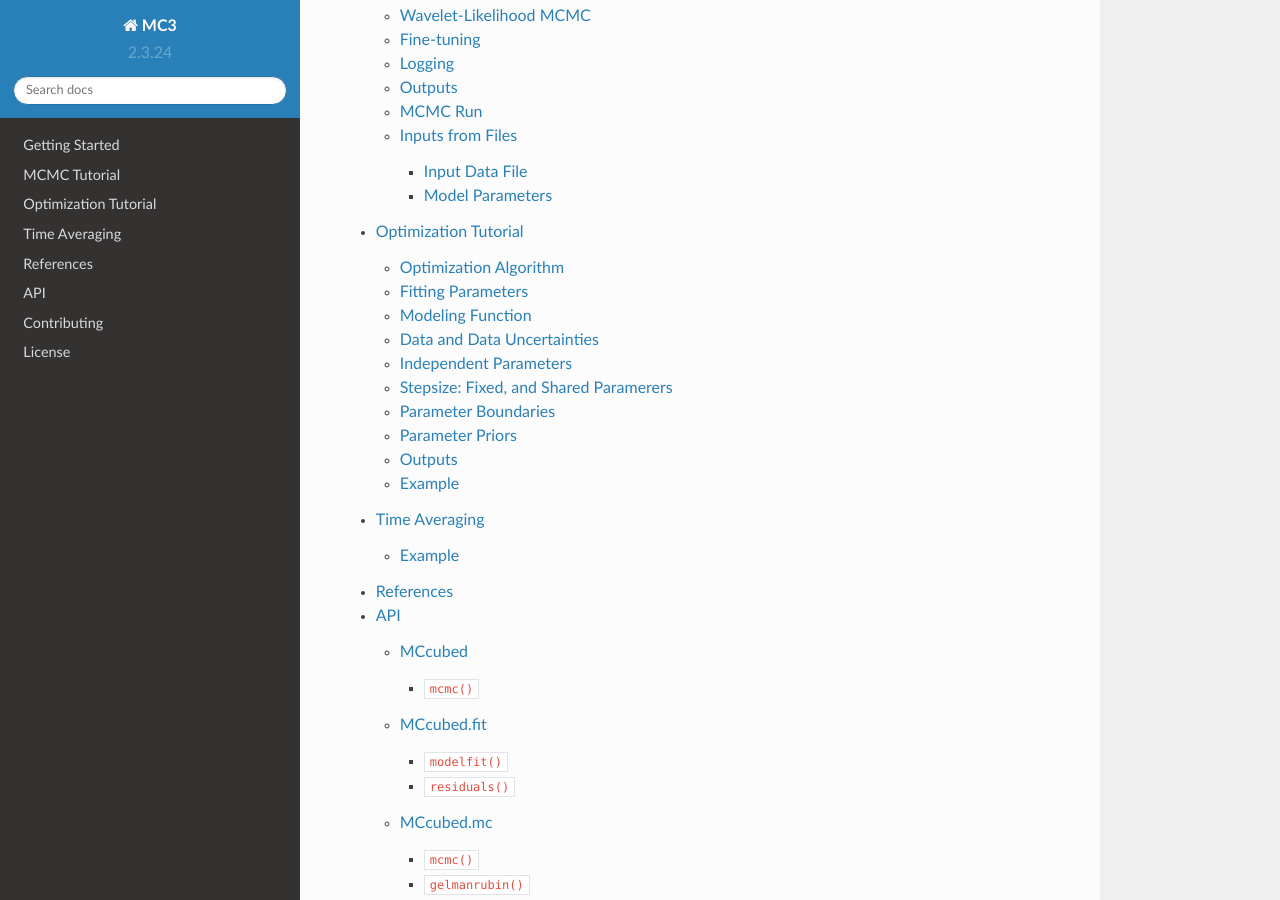
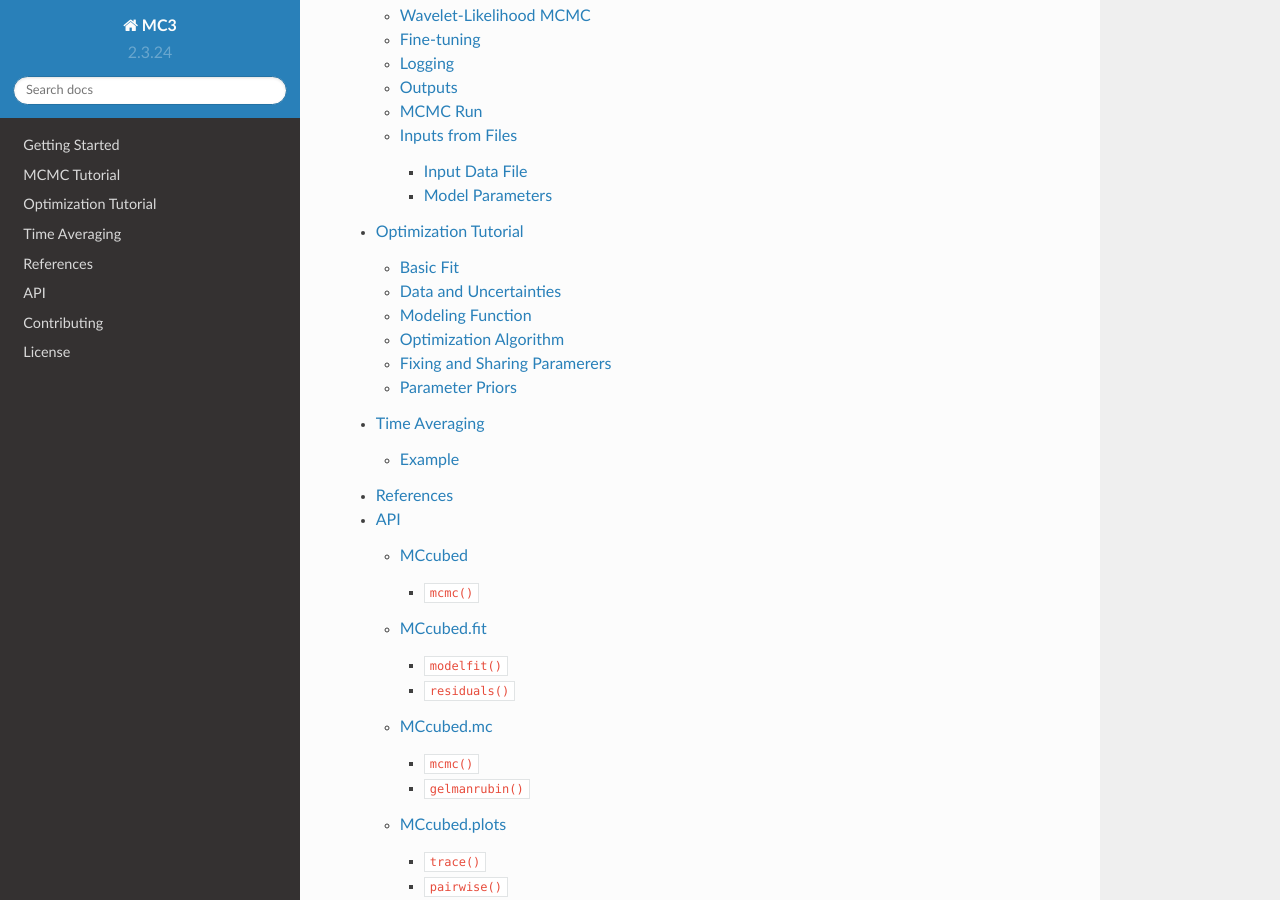
Before and after one commit to pcubillos/mc3, a Sphinx documentation site: the page built from docs/index.rst, in a window 1280 px wide and 900 px high, scrolled down 2162 px. Built offline with Sphinx 7.4.7 and the Read the Docs theme 2.0.0, drawn with Linux system fonts in a browser that asks for light colours; comment, search, counter and statistics services are not loaded; some of the changed lines change nothing that is shown.

Commit message:
Updated fitting tutorial docs.

```diff
--- a/docs/fit_tutorial.rst
+++ b/docs/fit_tutorial.rst
@@ -3,194 +3,215 @@
 Optimization Tutorial
 =====================
 
-The ``MCcubed.fit`` module provides the ``modelfit`` routine for
-model-fitting optimization through the least-squares
-Levenberg-Marquardt algorith.
+This tutorial describes ``MC3``'s optimization function ``mc3.fit()``,
+which provides model-fitting optimization through ``scipy.optimize``'s
+``leastsq`` (Levenberg-Marquardt) and ``least_squares`` (Trust Region
+Reflective) routines.
 
-``modelfit`` is a wrapper of ``scipy.optimize``'s ``leastsq`` and
-``least_squares`` routines, with additional features, including
-Gaussian-parameter priors, and sharing and fixing parameters.
-All ``modelfit`` arguments are identical to those of the MCMC.
+As additional features, one can include (two-sided) Gaussian priors,
+set shared parameters, and fix parameters.  The ``mc3.fit()`` arguments
+work similarly to those of the ``mc3.mcmc()`` function.
 
 
-Optimization Algorithm
-^^^^^^^^^^^^^^^^^^^^^^
+Basic Fit
+---------
 
-The ``lm`` argument (default: ``False``) determines the optimization
-algorithm.  If ``lm=True``, use the Levenberg-Marquardt algorithm (through
-``scipy.optimize.leastsq``).  If ``lm=False``, use the Trust Region
-Reflective algorithm (through ``scipy.optimize.least_squares``).
+This is the function's calling signature:
 
-Note that although LM is more efficient than TRF, LM does not support
-parameter boundaries.  A LM run will find the un-bounded
-best-fitting solution, regardless of ``pmin`` and ``pmax``.
+.. py:module:: MCcubed
 
-For the same reason, if the model parameters are not bounded (i.e.,
-``np.all(pmin==-np.inf)`` and ``np.all(pmax==np.inf)``), ``modelfit``
-will use the LM algorithm.
+.. py:function:: fit(params, func, data, uncert, indparams=[], pstep=None, pmin=None, pmax=None, prior=None, priorlow=None, priorup=None, leastsq='lm')
+    :noindex:
 
-Fitting Parameters
-^^^^^^^^^^^^^^^^^^
+In the most basic form, the user only needs to provide the fitting
+parameters and function, the data and :math:`1\sigma`-uncertainties
+arrays, (and any additional argument to the fitting function).  This
+will perform a Levenberg-Marquardt fit.  The function returns a
+dictionary containing the best-fitting parameters, chi-square, and
+model, and the output from the ``scipy`` optimizer.  See the example
+below:
 
-The ``params`` argument (required) contains the initial-guess values
-for the model fitting parameters.  The ``params`` argument must be
-a 1D float ndarray.
+.. np.random.seed(314)
+
+.. code-block:: python
+
+    import numpy as np
+    import mc3
+
+    def quad(p, x):
+        """Quadratic polynomial: y(x) = p0 + p1*x + p2*x^2"""
+        return p[0] + p[1]*x + p[2]*x**2.0
+
+    # Preamble (create a synthetic dataset, in a real scenario you would
+    # get your dataset from your own data analysis pipeline):
+    x  = np.linspace(0, 10, 1000)
+    p0 = [4.5, -2.4, 0.5]
+    y  = quad(p0, x)
+    uncert = np.sqrt(np.abs(y))
+    data   = y + np.random.normal(0, uncert)
+
+    # Fit the data:
+    output = mc3.fit([4.5, -2.0, 0.1], quad, data, uncert, indparams=[x])
+
+    print(list(output.keys()))
+    ['chisq', 'bestp', 'best_model', 'optimizer_res']
+
+    print(output['bestp'])
+    [ 4.56085134 -2.38922738  0.49434268]
+
+    print(output['chisq'])
+    1035.0055203471165
+
+    # Plot data and best-fitting model:
+    mc3.plots.modelfit(data, uncert, x, output['best_model'], nbins=100)
+
+.. image:: ./quad_fitting.png
+   :width: 75%
+
+
+Data and Uncertainties
+----------------------
+
+The ``data`` and ``uncert`` arguments are 1D arrays that set the data
+and :math:`1\sigma` uncertainties to be fit.
+
 
 Modeling Function
-^^^^^^^^^^^^^^^^^
-
-The ``func`` argument (required) defines the parameterized modeling function.
-The only requirement for the modeling function is that its arguments follow
-the same structure of the callable in ``scipy.optimize.leastsq``, i.e.,
-the first argument contains the list of fitting parameters.
-
-If func requires additional arguments, they can be provided through
-the ``indparams`` argument (see :ref:`indp`).
-Eventually, the modeling function could be called with the following command:
-
-``model = func(params, *indparams)``
+-----------------
 
 
-Data and Data Uncertainties
-^^^^^^^^^^^^^^^^^^^^^^^^^^^
+The ``func`` argument is a callable that defines the parameterized
+modeling function fitting the data.  The only requirement for the
+modeling function is that its arguments follow the same structure of
+the callable in ``scipy.optimize.leastsq``, i.e., the modeling
+function has to able to be called as: ``model = func(params,
+*indparams)``
 
-The ``data`` argument (required) defines the dataset to be fitted.
-This argument can be either a 1D float ndarray or the filename (a string)
-where the data array is located.
+The ``params`` argument is a 1D array containing the initial-guess
+values for the model fitting parameters.
 
-The ``uncert`` argument (required) defines the :math:`1\sigma` uncertainties
-of the ``data`` array.
-This argument can be either a 1D float ndarray (same length of ``data``) or the filename where the data uncertainties are located.
+The ``indparams`` argument (optional) contains any additional argument
+required by ``func``.
+
+.. note:: Even if there is only one additional argument to ``func``,
+    ``indparams`` must be defined as a list (as in the example
+    above).
+
+Optimization Algorithm
+----------------------
+
+Set ``leastsq='lm'`` to
+use the Levenberg-Marquardt algorithm (default) via `Scipy's leastsq
+<https://docs.scipy.org/doc/scipy/reference/generated/scipy.optimize.leastsq.html#scipy.optimize.leastsq>`_,
+or set ``leastsq='trf'`` to use the Trust Region Reflective algorithm
+via `Scipy's least_squares
+<https://docs.scipy.org/doc/scipy/reference/generated/scipy.optimize.least_squares.html#scipy.optimize.least_squares>`_.
+Fixed and shared-values apply during the optimization (see
+:ref:`behavior`), as well as the priors (see :ref:`priors`).
+
+.. note:: From the `scipy
+          <https://docs.scipy.org/doc/scipy/reference/generated/scipy.optimize.least_squares.html#scipy.optimize.least_squares>`_
+          documentation: Levenberg-Marquardt '*doesn't handle bounds*'
+          but is '*the most efficient method for small unconstrained
+          problems*'; whereas the Trust Region Reflective algorithm is
+          a '*Generally robust method, suitable for large sparse
+          problems with bounds*'.
 
 
-.. _indp:
+The ``pmin`` and ``pmax`` arguments set the parameter lower and upper
+boundaries for a ``trf`` optimization, e.g:
 
-Independent Parameters
-^^^^^^^^^^^^^^^^^^^^^^
+.. code-block:: python
 
-The ``indparams`` argument (optional) is a tuple (or list) that packs
-any additional arguments required by ``func``.
-Even if ``indparams`` consists of a single variable, it must be defined
-as a list or tuple.
+    # Fit with the 'trf' algorithm and bounded parameter space:
+    output = mc3.fit([4.5, -2.5, 0.5], quad, data, uncert, indparams=[x],
+        pmin=[4.4, -3.0, 0.4], pmax=[5.0, -2.0, 0.6], leastsq='trf')
 
 
-Stepsize: Fixed, and Shared Paramerers
-^^^^^^^^^^^^^^^^^^^^^^^^^^^^^^^^^^^^^^
+Fixing and Sharing Paramerers
+-----------------------------
 
-The ``stepsize`` argument (optional) is a 1D float ndarray,
-where each element correspond to one of the fitting parameters.
-For optimization, ``stepsize`` determines the free, fixed, and shared
-parameters.
-If the stepsize is positive (irrelevant of the value), the parameter is
-a free fitting parameter.
+The ``pstep`` argument (optional) allows the user to keep fitting
+parameters fixed or share their value with another parameter.
 
-To fix a parameter at the given initial-guess value,
-set the stepsize of the given parameter to :math:`0`.
+A positive ``pstep`` value leaves the parameter free, whereas a ``pstep``
+value of zero keeps the parameter fixed. For example:
 
-To copy the value from another parameter (free or fixed),
-set the stepsize equal to the negative index of the sharing
-parameter.
+
+.. code-block:: python
+
+    # (Following on the script above)
+    # Fit the data, keeping the first parameter fixed at 4.5:
+    output = mc3.fit([4.5, -2.0, 0.1], quad, data, uncert, indparams=[x],
+        pstep=[0.0, 1.0, 1.0])
+
+    print(output['bestp'])
+    [ 4.5        -2.35925975  0.49142448]
+
+A parameter can share the value from another parameter by setting a
+negative ``pstep``, where the value of ``pstep`` is equal to the
+negative index of the parameter to copy from. For example:
+
+.. code-block:: python
+
+    # (Though, it doesn't truly make sense for this model, let's pretend that the
+    #  first and second parameters must have the same value, make a dataset for it:)
+    p1 = [4.5, 4.5, 0.5]
+    y1 = quad(p1, x)
+    uncert1 = np.sqrt(np.abs(y1))
+    data1 = y1 + np.random.normal(0, uncert1)
+
+    # Fit the data, enforcing the second parameter equal to the first one:
+    output = mc3.fit([4.0, 4.0, 0.1], quad, data1, uncert1, indparams=[x],
+        pstep=[1.0, -1.0, 1.0])
+
+    print(output['bestp'])
+    [4.56119139 4.56119139 0.48737614]
 
 .. note:: Consider that in this case, contrary to Python standards,
-          the indexing starts counting from one instead of zero.  Thus,
-          for example, to share a value with that of the first parameter,
-          set the parameter's stepsize to :math:`-1`.
+          the ``pstep`` indexing starts counting from one instead of
+          zero (since negative zero is equal to zero).
 
-Parameter Boundaries
-^^^^^^^^^^^^^^^^^^^^
-
-The ``pmin`` and ``pmax`` arguments (optional) are 1D float ndarrays that
-set the lower and upper boundaries explored by the minimizer for each
-fitting parameter (same size of ``params``).
-The default values for each element of ``pmin`` and ``pmax`` are
-``-np.inf`` and ``+np.inf``, respectively.
 
 Parameter Priors
-^^^^^^^^^^^^^^^^
+----------------
 
 The ``prior``, ``priorlow``, and ``priorup`` arguments (optional) set the
 prior probability distributions of the fitting parameters.
 Each of these arguments is a 1D float ndarray.
 
-If a value of ``priorlow`` is :math:`0.0` (default) for a given parameter,
-the MCMC will apply a uniform non-informative prior:
+A ``priorlow`` value of zero (default) sets a uniform prior. This is
+appropriate when there is no prior knowledge of the value of a
+parameter :math:`\theta`:
 
 .. math::
    p(\theta) = \frac{1}{\theta_{\rm max} - \theta_{\rm min}},
-   :label: noninfprior
-
-.. note::
-
-   This is appropriate when there is no prior knowledge of the
-   value of :math:`\theta`.
 
 
-If ``priorlow`` is greater than  :math:`0.0` for a given parameter,
-the MCMC will apply a Gaussian informative prior:
+Positive values of ``priorlow`` and ``priorup`` set a Gaussian prior.
+This is typically used when a parameters has a previous estimate in
+the form of :math:`p(\theta) = {\theta_p\,}^{+\sigma_{\rm
+up}}_{-\sigma_\rm{lo}}`, where the
+values of ``prior``, ``priorlow`` and ``priorup`` define the prior
+value, lower, and upper :math:`1\sigma`
+uncertainties, respectively:
 
 .. math::
-   p(\theta) = \frac{1}{\sqrt{2\pi\sigma_{p}^{2}}}
-          \exp\left(\frac{-(\theta-\theta_{p})^{2}}{2\sigma_{p}^{2}}\right),
-   :label: gaussianprior
+   p(\theta) = A \exp\left(\frac{-(\theta-\theta_{p})^{2}}{2\sigma_{p}^{2}}\right),
 
-where ``prior`` sets the prior value :math:`\theta_{p}`, and
-``priorlow`` and ``priorup``
-set the lower and upper :math:`1\sigma` prior uncertainties,
-:math:`\sigma_{p}`, of the prior (depending if the proposed value
-:math:`\theta` is lower or higher than :math:`\theta_{p}`).
-
-
-Outputs
-^^^^^^^
-
-``modelfit`` returns four variables:
-
-- ``chisq`` (float) is the best-fitting chi-square value.
-- ``bestparams`` (1D float ndarray) is the array of best-fitting parameters,
-  including fixed and shared parameters.
-- ``bestmodel`` (1D float ndarray) is the best-fitting model found, i.e.,
-    ``func(bestparams, *indparams)``.
-- ``lsfit`` is the output from the ``scipy`` optimization routine.
-
-
-Example
-^^^^^^^
+where :math:`\sigma_{p}` adopts the value of :math:`\sigma_{\rm lo}` if :math:`\theta < \theta_p`, or :math:`\sigma_{\rm up}` otherwise.
+The leading factor is given by :math:`A = 2/(\sqrt{2\pi}(\sigma_{\rm up}+\sigma_{\rm lo}))` (see [Wallis2014]_).
 
 .. code-block:: python
 
-  import sys
-  import MCcubed as mc3  # Add path to mc3 if necessary
+    # (Following on the script above)
+    # Fit, imposing a Gaussian prior on the first parameter at 4.5 +/- 0.1,
+    # and leaving uniform priors for the rest:
+    prior    = np.array([ 4.5,  0.0,   0.0])
+    priorlow = np.array([ 0.1,  0.0,   0.0])
+    priorup  = np.array([ 0.1,  0.0,   0.0])
+    output = mc3.fit([4.5, -2.0, 0.1], quad, data, uncert, indparams=[x],
+        prior=prior, priorlow=priorlow, priorup=priorup)
 
-  # Get a modeling function (quadractic polynomial):
-  sys.path.append("./examples/models/")  # Set the appropriate path
-  from quadratic import quad
-
-  # Create a synthetic dataset using a quadratic polynomial curve:
-  x  = np.linspace(0, 10, 1000)         # Independent model variable
-  p0 = [3, -2.4, 0.5]                   # True-underlying model parameters
-  y  = quad(p0, x)                      # Noiseless model
-  uncert = np.sqrt(np.abs(y))           # Data points uncertainty
-  error  = np.random.normal(0, uncert)  # Noise for the data
-  data   = y + error                    # Noisy data set
-
-  # Array of initial-guess values of fitting parameters:
-  params   = np.array([ 20.0,  -2.0,   0.1])
-
-  func = quad
-
-  # indparams contains additional arguments of func (besides params):
-  indparams = [x]
-
-  params   = np.array([  1.0,   0.0,   0.3])
-  stepsize = np.array([  1.0,   1.0,   1.0])  # All model parameters free
-  pmin     = np.array([-10.0, -20.0, -10.0])  # Lower param boundaries
-  pmax     = np.array([ 40.0,  20.0,  10.0])  # Upper param boundaries
-  prior    = np.array([  0.0,   0.0,   0.0])
-  priorlow = np.array([  0.0,   0.0,   0.0])  # Flat priors
-  priorup  = np.array([  0.0,   0.0,   0.0])
-  # prior and priorup are irrelevant if priorlow == 0 (for a given parameter)
-
-  chisq, bestp, bestmodel, lsfit = mc3.fit.modelfit(params, quad,
-      data, uncert, indparams=indparams,
-      stepsize=stepsize, pmin=pmin, pmax=pmax,
-      prior=prior, priorlow=priorlow, priorup=priorup, lm=True)
+    print(output['bestp'])
+    [ 4.51420008 -2.3662529   0.49210546]
```
